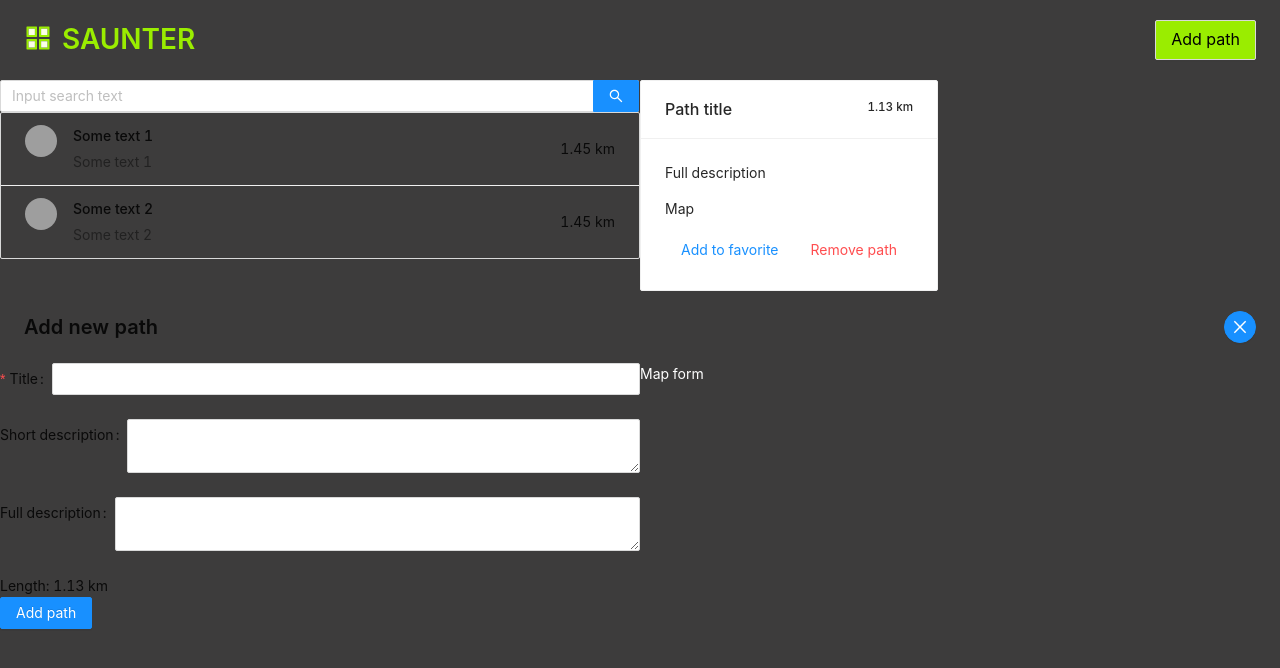
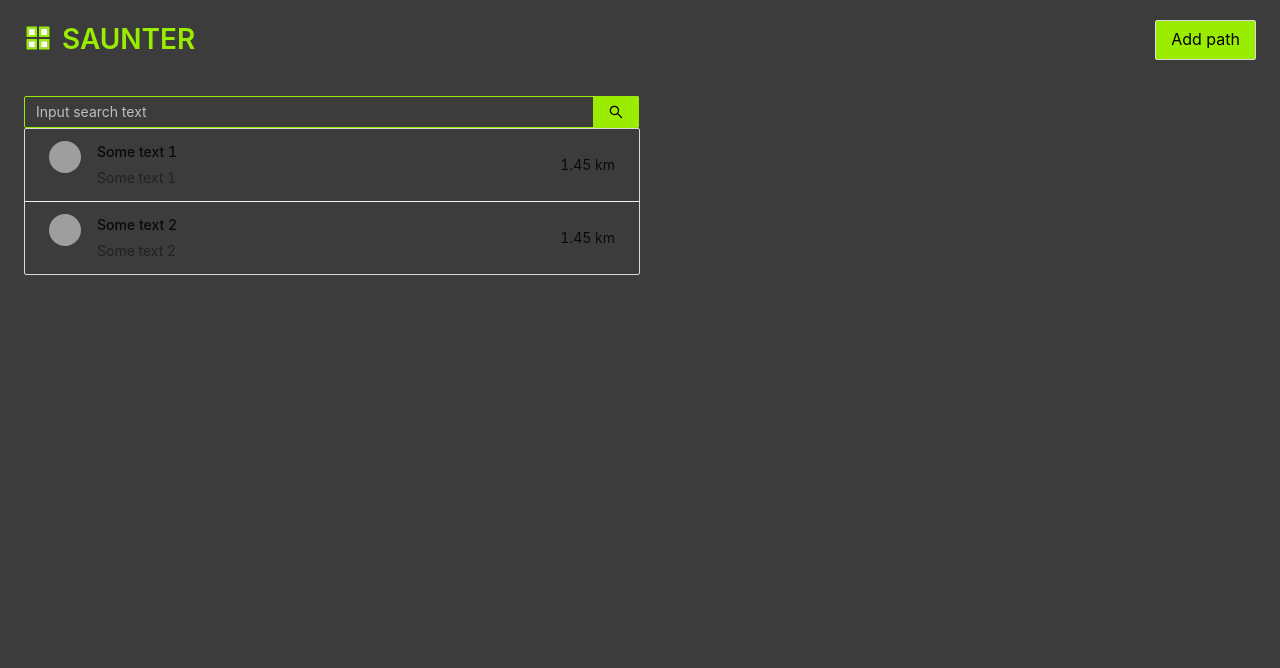
Before and after one commit to AndreyBaglai/Saunter, a React (Create React App) app: page / in a window 1280 px wide. Shown: the top 668 px of the page. Built offline with nearby package versions, Linux system fonts and the light colour scheme; grey boxes are pictures that could not be loaded.

Commit message:
feat: add input search

```diff
--- a/src/App.tsx
+++ b/src/App.tsx
@@ -1,4 +1,4 @@
-import React, { useState } from 'react';
+import React from 'react';
 
 import { PageHeader, Button, Row, Col, Input, List, Avatar, Card, Form } from 'antd';
 import { CloseOutlined } from '@ant-design/icons';
@@ -6,6 +6,7 @@ import { CloseOutlined } from '@ant-design/icons';
 import 'antd/dist/antd.css';
 import styles from './App.module.css';
 import Header from './components/Header/Header';
+import Main from './components/Main/Main';
 
 const { Search, TextArea } = Input;
 
@@ -21,50 +22,13 @@ const validateMessages = {
 };
 
 function App() {
-  const [paths, setPaths] = useState([
-    { title: '1', body: 'Some text 1' },
-    { title: '2', body: 'Some text 2' },
-  ]);
-
   const onCreatePath = (data: any) => console.log(data);
 
   return (
     <div className={styles.app}>
       <Header />
-      <main>
-        <Row>
-          <Col span={12}>
-            <Search placeholder="Input search text" onSearch={() => {}} enterButton />
-            <List
-              dataSource={paths}
-              bordered={true}
-              renderItem={(path: any) => (
-                <List.Item key={path.body + path.path}>
-                  <List.Item.Meta
-                    avatar={
-                      <Avatar src="https://zos.alipayobjects.com/rmsportal/ODTLcjxAfvqbxHnVXCYX.png" />
-                    }
-                    title={<a href="https://ant.design">{path.body}</a>}
-                    description={path.body}
-                  />
-                  <div>1.45 km</div>
-                </List.Item>
-              )}></List>
-          </Col>
-
-          <Col>
-            <Card title="Path title" extra={<h5>1.13 km</h5>} style={{ width: '100%' }}>
-              <p>Full description</p>
-              <p>Map</p>
-              <Button type="link">Add to favorite</Button>
-              <Button type="link" danger>
-                Remove path
-              </Button>
-            </Card>
-          </Col>
-        </Row>
-      </main>
-      <div>
+      <Main />
+      {/* <div>
         <PageHeader
           title="Add new path"
           extra={[<Button key="2" type="primary" shape="circle" icon={<CloseOutlined />} />]}
@@ -99,7 +63,7 @@ function App() {
           </Col>
           <Col span={12}>Map form</Col>
         </Row>
-      </div>
+      </div> */}
     </div>
   );
 }
--- /dev/null
+++ b/src/components/Main/Main.module.css
@@ -0,0 +1,3 @@
+.main {
+  padding:  16px 24px;
+}
--- /dev/null
+++ b/src/components/Main/Main.tsx
@@ -0,0 +1,26 @@
+import React from 'react';
+import { Col, Row, Input, List, Avatar } from 'antd';
+
+import styles from './Main.module.css';
+import MainLeftSide from '../MainLeftSide/MainLeftSide';
+
+export default function Main() {
+  return (
+    <main className={styles.main}>
+      <Row>
+        <MainLeftSide />
+
+        <Col>
+          {/* <Card title="Path title" extra={<h5>1.13 km</h5>} style={{ width: '100%' }}>
+            <p>Full description</p>
+            <p>Map</p>
+            <Button type="link">Add to favorite</Button>
+            <Button type="link" danger>
+              Remove path
+            </Button>
+          </Card> */}
+        </Col>
+      </Row>
+    </main>
+  );
+}
--- /dev/null
+++ b/src/components/MainLeftSide/MainLeftSide.module.css
@@ -0,0 +1,24 @@
+.inputSearch input {
+  border-color: #9aed00;
+  background: transparent;
+  color: #fff;
+}
+
+.inputSearch button {
+  border-color: #9aed00;
+  background: #9aed00;
+  color: #000;
+}
+
+.inputSearch button:hover,
+.inputSearch button:focus {
+  border-color: #9aed00;
+  background: rgb(61, 60, 60);
+  color: #fff;
+}
+
+.inputSearch input:hover,
+.inputSearch input:focus {
+  border-color: #9aed00 !important;
+  outline: #9aed00 !important;
+}
--- /dev/null
+++ b/src/components/MainLeftSide/MainLeftSide.tsx
@@ -0,0 +1,32 @@
+import React from 'react';
+import { Col, Input, List, Avatar } from 'antd';
+
+import styles from './MainLeftSide.module.css';
+
+export default function MainLeftSide() {
+  const paths = [
+    { title: '1', body: 'Some text 1' },
+    { title: '2', body: 'Some text 2' },
+  ];
+
+  return (
+    <Col span={12}>
+      <Input.Search className={styles.inputSearch} placeholder="Input search text" onSearch={() => {}} enterButton />
+      <List
+        dataSource={paths}
+        bordered={true}
+        renderItem={(path: any) => (
+          <List.Item key={path.body + path.path}>
+            <List.Item.Meta
+              avatar={
+                <Avatar src="https://zos.alipayobjects.com/rmsportal/ODTLcjxAfvqbxHnVXCYX.png" />
+              }
+              title={<a href="https://ant.design">{path.body}</a>}
+              description={path.body}
+            />
+            <div>1.45 km</div>
+          </List.Item>
+        )}></List>
+    </Col>
+  );
+}
```
